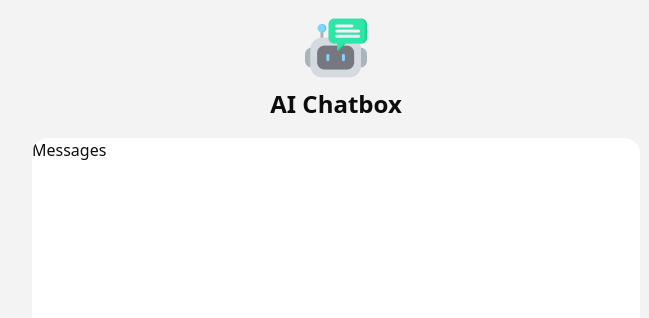
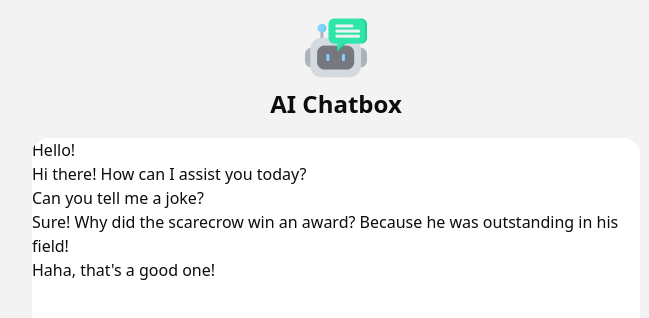
Before and after one commit to samh1996/react-ai-chatbox, a React (Vite) app: page / in a window 1280 px wide. Shown: the top 318 px of the page, without its empty margins (304-953 px from the left). Built offline with nearby package versions, Linux system fonts and the light colour scheme.

Commit message:
Working showcase

```diff
--- a/src/App.jsx
+++ b/src/App.jsx
@@ -1,9 +1,9 @@
 import { useState } from "react";
 import styles from "./App.module.css";
-import Chat from "./components/chat/Chat.jsx";
+import { Chat } from "./components/chat/Chat.jsx";
 
 function App() {
-  const [count, setCount] = useState(0);
+  const [messages, setMessages] = useState(MESSAGES);
 
   return (
     <div className={styles.App}>
@@ -12,10 +12,22 @@ function App() {
         <h2 className={styles.Title}>AI Chatbox</h2>
       </header>
       <div className={styles.ChatContainer}>
-        <Chat />
+        <Chat messages={messages} />
       </div>
     </div>
   );
 }
 
+const MESSAGES = [
+  { role: "user", content: "Hello!" },
+  { role: "assistant", content: "Hi there! How can I assist you today?" },
+  { role: "user", content: "Can you tell me a joke?" },
+  {
+    role: "assistant",
+    content:
+      "Sure! Why did the scarecrow win an award? Because he was outstanding in his field!",
+  },
+  { role: "user", content: "Haha, that's a good one!" },
+];
+
 export default App;
--- a/src/components/chat/Chat.jsx
+++ b/src/components/chat/Chat.jsx
@@ -1,10 +1,22 @@
-const Chat = () => {
-  return <div>Messages</div>;
-};
+// const Chat = (messages) => {
+//   return (
+//     <div>
+//       {messages.map(({ role, content }) => (
+//         <div>{content}</div>
+//       ))}
+//     </div>
+//   );
+// };
 
-export default Chat;
+// export default Chat;
 
 // This way also works
-// export function Chat() {
-//   return <div>Messages</div>;
-// }
+export function Chat({ messages }) {
+  return (
+    <div>
+      {messages.map(({ role, content }) => (
+        <div>{content}</div>
+      ))}
+    </div>
+  );
+}
```
